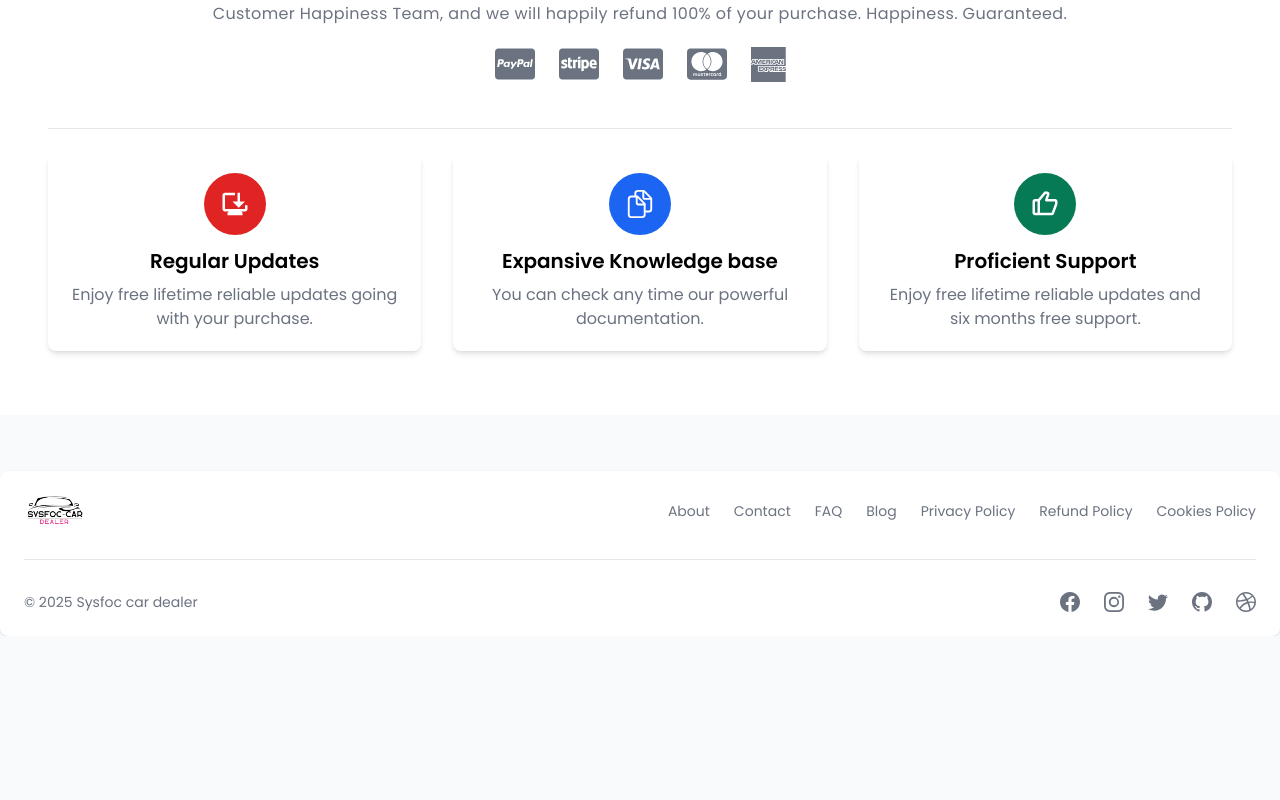
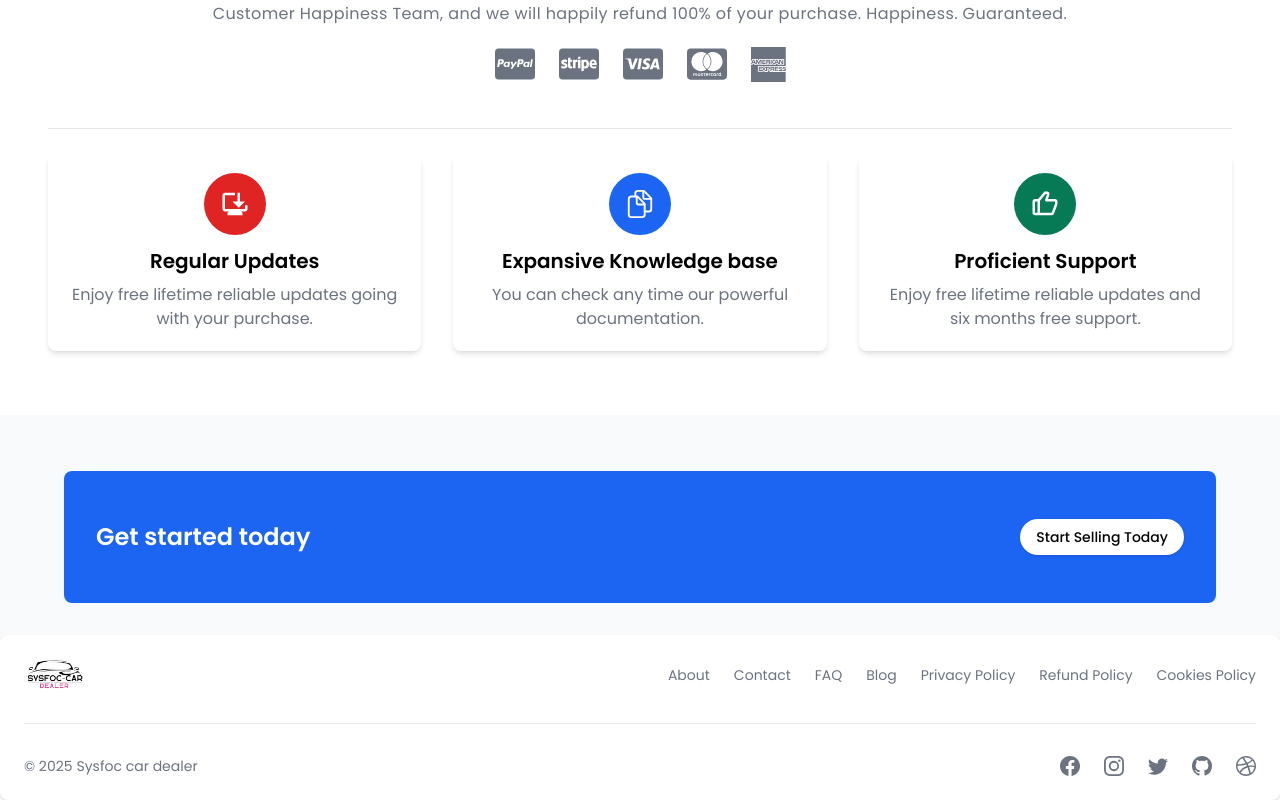
Before and after one commit to sysfoc/car-dealer-demo, a Next.js app: page / in a window 1280 px wide. Shown: the part 3620-4420 px from the top of the page. Before the commit the page ends 4256 px from the top, so only its background shows below. Built offline with nearby package versions, Linux system fonts and the light colour scheme.

Commit message:
Design Call To Action On Homepage

```diff
--- /dev/null
+++ b/app/components/home/Advertisement.jsx
@@ -0,0 +1,16 @@
+import React from "react";
+
+const Advertisement = () => {
+  return (
+    <section className="my-8 flex items-center justify-center">
+      <div className="mx-4 sm:mx-16 w-full md:w-[90%] flex flex-col gap-y-4 sm:flex-row items-center justify-between bg-blue-600 px-8 py-12 rounded-lg">
+        <h2 className="text-white text-2xl font-semibold">Get started today</h2>
+        <button className="bg-white text-black text-sm font-medium px-4 py-2 rounded-full shadow hover:bg-gray-200">
+          Start Selling Today
+        </button>
+      </div>
+    </section>
+  );
+};
+
+export default Advertisement;
--- a/app/page.tsx
+++ b/app/page.tsx
@@ -2,6 +2,7 @@ import HeroBanner from "@/app/components/home/HeroBanner"
 import ProjectTemplates from "@/app/components/home/ProjectTemplates"
 import Features from "@/app/components/home/Features"
 import Services from "@/app/components/home/Services"
+import Advertisement from "@/app/components/home/Advertisement"
 export default function Home() {
   return (
     <main>
@@ -9,6 +10,7 @@ export default function Home() {
       <ProjectTemplates/>
       <Features/>
       <Services/>
+      <Advertisement/>
     </main>
   );
 }
```
